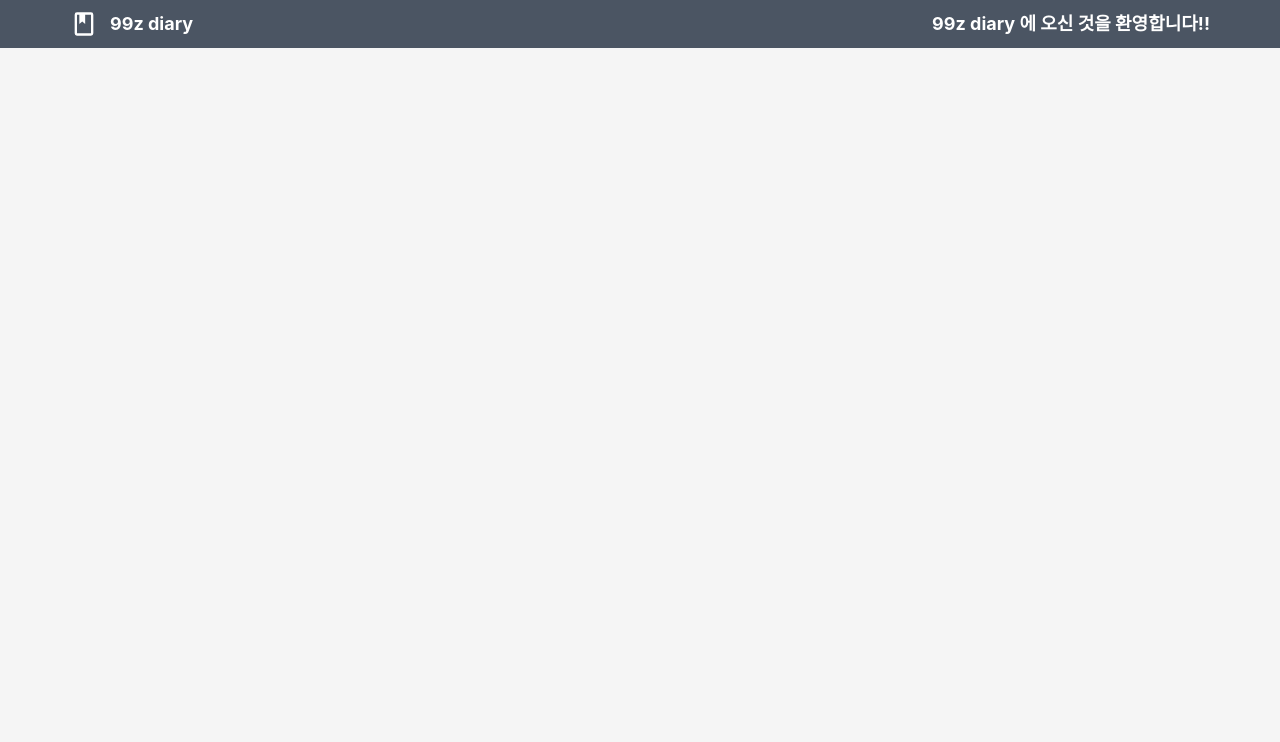
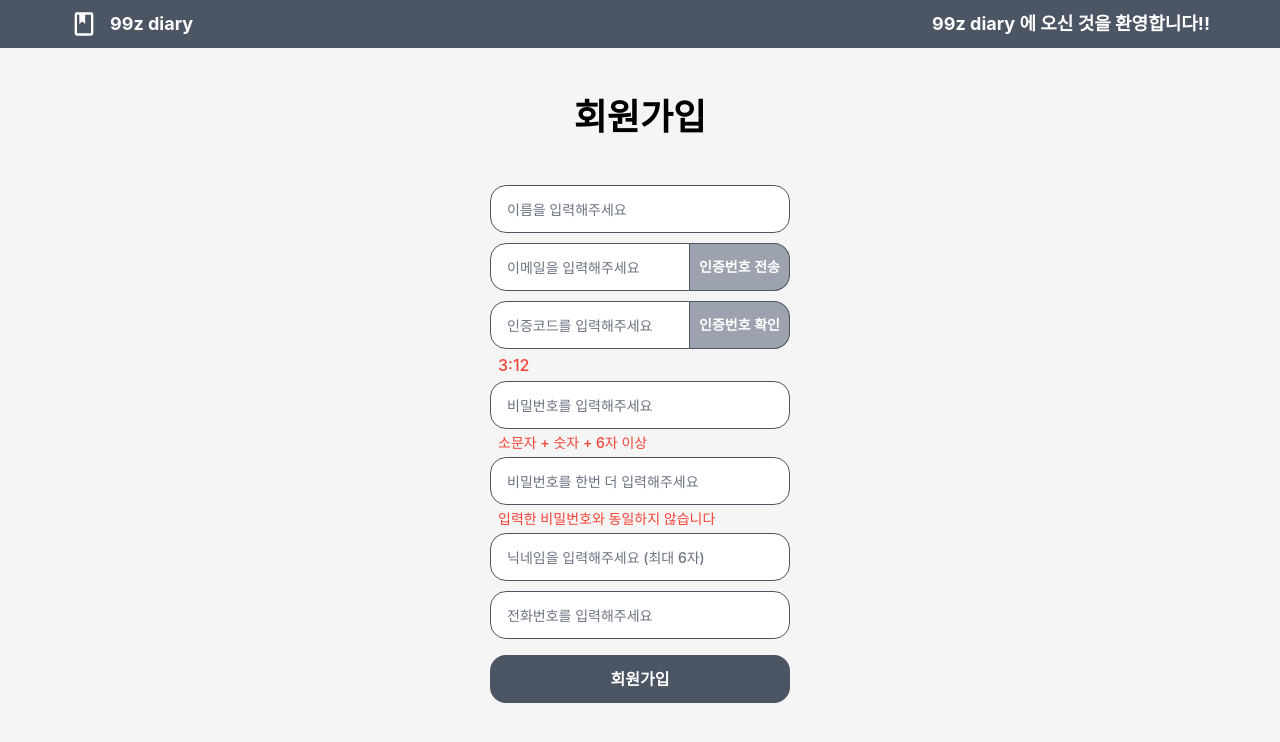
Before and after one commit to 99z-diary/99z-diary-web-fe, a React (Create React App) app: page /signup in a window 1280 px wide. Shown: the top 742 px of the page. Built offline with nearby package versions, Linux system fonts and the light colour scheme; no server answers; a web font is replaced by a local one.

Commit message:
Feat/#19: 회원가입 ui 개발
회원가입 ui 개발
 - 이름, 이메일, 인증코드, 비밀번호, 재입력, 닉네임, 전화번호

```diff
--- a/src/App.js
+++ b/src/App.js
@@ -1,6 +1,6 @@
 import TopBar from "components/TopBar";
-import Login from "pages/Auth/Login";
 import Main from "pages/Main/Main";
+import SignUp from "pages/SignUp/SignUp";
 import Alert from "popup/Alert";
 import { Routes, Route } from "react-router-dom";
 import { useRecoilValue } from "recoil";
@@ -12,8 +12,8 @@ function App() {
       <div className="w-[100vw] h-[100vh] bg-gray-100">
         <TopBar />
         <Routes>
-          <Route path="/login" element={<Login />}></Route>
           <Route path="/" element={<Main />}></Route>
+          <Route path="/signup" element={<SignUp />}></Route>
         </Routes>
         {useRecoilValue(alertAtom).state && <Alert />}
       </div>
--- a/src/pages/Auth/Login.js
+++ /dev/null
@@ -1,69 +0,0 @@
-import Alert from "popup/Alert";
-import { login } from "api/authApi";
-import { useState } from "react";
-import { useRecoilValue, useRecoilState } from "recoil";
-import { userSelector } from "recoil/userAtom";
-import { alertAtom } from "recoil/alertAtom";
-import { useAlert } from "utils/useAlert";
-
-const Login = () => {
-  const [info, setInfo] = useState({
-    name: "",
-    phone: "",
-  }); // 입력 정보
-  const [userInfo, setUserInfo] = useRecoilState(userSelector); // 유저 정보
-  const alert = useAlert(); // alert 제어
-  return (
-    <>
-      <div className="flex flex-col items-center w-[300px] h-fit mx-auto pt-60">
-        {/* 타이틀 */}
-        <span className="text-4xl font-semibold">99z diary</span>
-        {/* 이름 */}
-        <input
-          className="w-full h-12 rounded-[10px] px-4 text-base font-semibold border-2 border-black mt-12 placeholder:text-sm"
-          placeholder="이름을 입력해주세요"
-          value={info.name}
-          onChange={(e) => {
-            // 입력된 이름 저장
-            const tmp = {
-              ...info,
-              name: e.target.value,
-            };
-            setInfo(tmp);
-          }}
-        />
-        {/* 전화번호 */}
-        <input
-          className="w-full h-12 rounded-[10px] px-4 text-base font-semibold border-2 border-black mt-4 placeholder:text-sm"
-          placeholder="전화번호를 입력해주세요 (010-1234-5678)"
-          value={info.phone}
-          onChange={(e) => {
-            // 입력된 전화번호 저장
-            const tmp = {
-              ...info,
-              phone: e.target.value,
-            };
-            setInfo(tmp);
-          }}
-        />
-        {/* 로그인 버튼 */}
-        <button
-          className="w-full h-12 bg-gray-600 rounded-[10px] font-semibold text-white mt-4"
-          onClick={async () => {
-            await login(info)
-              .then((response) => {
-                console.log("로그인 : ", response.data);
-                setUserInfo({ ...response.data });
-              })
-              .catch((error) => alert.onAndOff(error.response.data.message));
-          }}
-        >
-          로그인
-        </button>
-      </div>
-      {useRecoilValue(alertAtom).state && <Alert />}
-    </>
-  );
-};
-
-export default Login;
--- /dev/null
+++ b/src/pages/SignUp/SignUp.js
@@ -0,0 +1,178 @@
+import { useState } from "react";
+import { useAlert } from "utils/useAlert";
+
+const SignUp = () => {
+  const [info, setInfo] = useState({
+    name: "",
+    email: "",
+    password: "",
+    nickname: "",
+    phone: "",
+  }); // 회원가입 입력 정보
+  const [code, setCode] = useState(-1); // 인증코드 저장
+  const [passCheck, setPassCheck] = useState(""); // 확인용 비밀번호
+  const alert = useAlert(); // alert 제어
+  return (
+    <>
+      <div className="flex flex-col items-center justify-center w-full h-full">
+        {/* 타이틀 */}
+        <span className="text-4xl font-semibold">회원가입</span>
+        {/* 이름 */}
+        <input
+          id="name"
+          className="w-[300px] h-12 rounded-2xl px-4 font-medium border-[1px] text-sm border-gray-600 mt-12 placeholder:text-gray-500 placeholder:text-sm"
+          placeholder="이름을 입력해주세요"
+          value={info.name}
+          onChange={(e) => {
+            // 입력된 이름 저장
+            const tmp = {
+              ...info,
+              name: e.target.value,
+            };
+            setInfo(tmp);
+          }}
+        />
+        {/* 이메일 */}
+        <div className="flex w-[300px] h-12 items-center mt-[10px]">
+          <input
+            id="email"
+            className="w-[200px] h-full rounded-l-2xl px-4 font-medium text-sm border-[1px] border-gray-600 placeholder:text-gray-500 placeholder:text-sm"
+            placeholder="이메일을 입력해주세요"
+            value={info.email}
+            onChange={(e) => {
+              // 입력된 이메일 저장
+              const tmp = {
+                ...info,
+                email: e.target.value,
+              };
+              setInfo(tmp);
+            }}
+          />
+          <button
+            id="send_btn"
+            className="w-[100px] h-full font-semibold text-white text-sm rounded-r-2xl border-gray-600 border-[1px] border-l-0 bg-gray-400 hover:shadow-figma"
+            onClick={() => console.log("send code btn")}
+          >
+            인증번호 전송
+          </button>
+        </div>
+        {/* 인증번호 */}
+        <div className="flex w-[300px] h-12 items-center mt-[10px]">
+          <input
+            id="code"
+            className="w-[200px] h-full rounded-l-2xl px-4 font-medium text-sm border-[1px] border-gray-600 placeholder:text-gray-500 placeholder:text-sm"
+            placeholder="인증코드를 입력해주세요"
+            value={code < 0 ? "" : code}
+            type="number"
+            onChange={(e) => {
+              // 입력된 인증번호 저장
+              const tmp =
+                Number(e.target.value) < 0
+                  ? 0
+                  : Number(e.target.value) >= 1000000
+                  ? 999999
+                  : Number(e.target.value);
+              setCode(tmp);
+            }}
+          />
+          <button
+            id="code_btn"
+            className="w-[100px] h-full font-semibold text-white text-sm rounded-r-2xl border-gray-600 border-[1px] border-l-0 bg-gray-400 hover:shadow-figma"
+            onClick={() => console.log("code check btn")}
+          >
+            인증번호 확인
+          </button>
+        </div>
+        {/* 인증 유효 시간 */}
+        <div
+          id="remain"
+          className="w-[300px] mt-1 pl-2 font-medium text-red-500"
+        >
+          3:12
+        </div>
+        {/* 비밀번호 */}
+        <input
+          id="password"
+          className="w-[300px] h-12 rounded-2xl px-4 font-medium border-[1px] text-sm border-gray-600 mt-1 placeholder:text-gray-500 placeholder:text-sm"
+          placeholder="비밀번호를 입력해주세요"
+          type="password"
+          value={info.password}
+          onChange={(e) => {
+            // 입력된 비밀번호 저장
+            const tmp = {
+              ...info,
+              password: e.target.value,
+            };
+            setInfo(tmp);
+          }}
+        />
+        {/* 비밀번호 유효성 검사 */}
+        <div
+          id="password_validation"
+          className="w-[300px] mt-1 pl-2 text-sm font-medium text-red-500"
+        >
+          소문자 + 숫자 + 6자 이상
+        </div>
+        {/* 비밀번호 재입력 */}
+        <input
+          id="password_check"
+          className="w-[300px] h-12 rounded-2xl px-4 font-medium border-[1px] text-sm border-gray-600 mt-1 placeholder:text-gray-500 placeholder:text-sm"
+          placeholder="비밀번호를 한번 더 입력해주세요"
+          type="password"
+          value={passCheck}
+          onChange={(e) => {
+            // 입력된 비밀번호 재입력 저장
+            setPassCheck(e.target.value);
+          }}
+        />
+        {/* 비밀번호 재입력 검사 */}
+        <div
+          id="password_check_validation"
+          className="w-[300px] mt-1 pl-2 text-sm font-medium text-red-500"
+        >
+          입력한 비밀번호와 동일하지 않습니다
+        </div>
+        {/* 닉네임 */}
+        <input
+          id="nickname"
+          className="w-[300px] h-12 rounded-2xl px-4 font-medium border-[1px] text-sm border-gray-600 mt-1 placeholder:text-gray-500 placeholder:text-sm"
+          placeholder="닉네임을 입력해주세요 (최대 6자)"
+          maxLength={6}
+          value={info.nickname}
+          onChange={(e) => {
+            // 입력된 닉네임 저장
+            const tmp = {
+              ...info,
+              nickname: e.target.value,
+            };
+            setInfo(tmp);
+          }}
+        />
+        {/* 전화번호 */}
+        <input
+          id="phone"
+          className="w-[300px] h-12 rounded-2xl px-4 font-medium border-[1px] text-sm border-gray-600 mt-[10px] placeholder:text-gray-500 placeholder:text-sm"
+          placeholder="전화번호를 입력해주세요"
+          value={info.phone}
+          onChange={(e) => {
+            // 입력된 전화번호 저장
+            const tmp = {
+              ...info,
+              phone: e.target.value,
+            };
+            setInfo(tmp);
+          }}
+        />
+        {/* 회원가입 버튼 */}
+        <button
+          className="w-[300px] h-12 bg-gray-600 rounded-2xl font-semibold text-white mt-4 hover:shadow-figma"
+          onClick={() => console.log("signup btn")}
+        >
+          회원가입
+        </button>
+      </div>
+    </>
+  );
+};
+
+export default SignUp;
```
